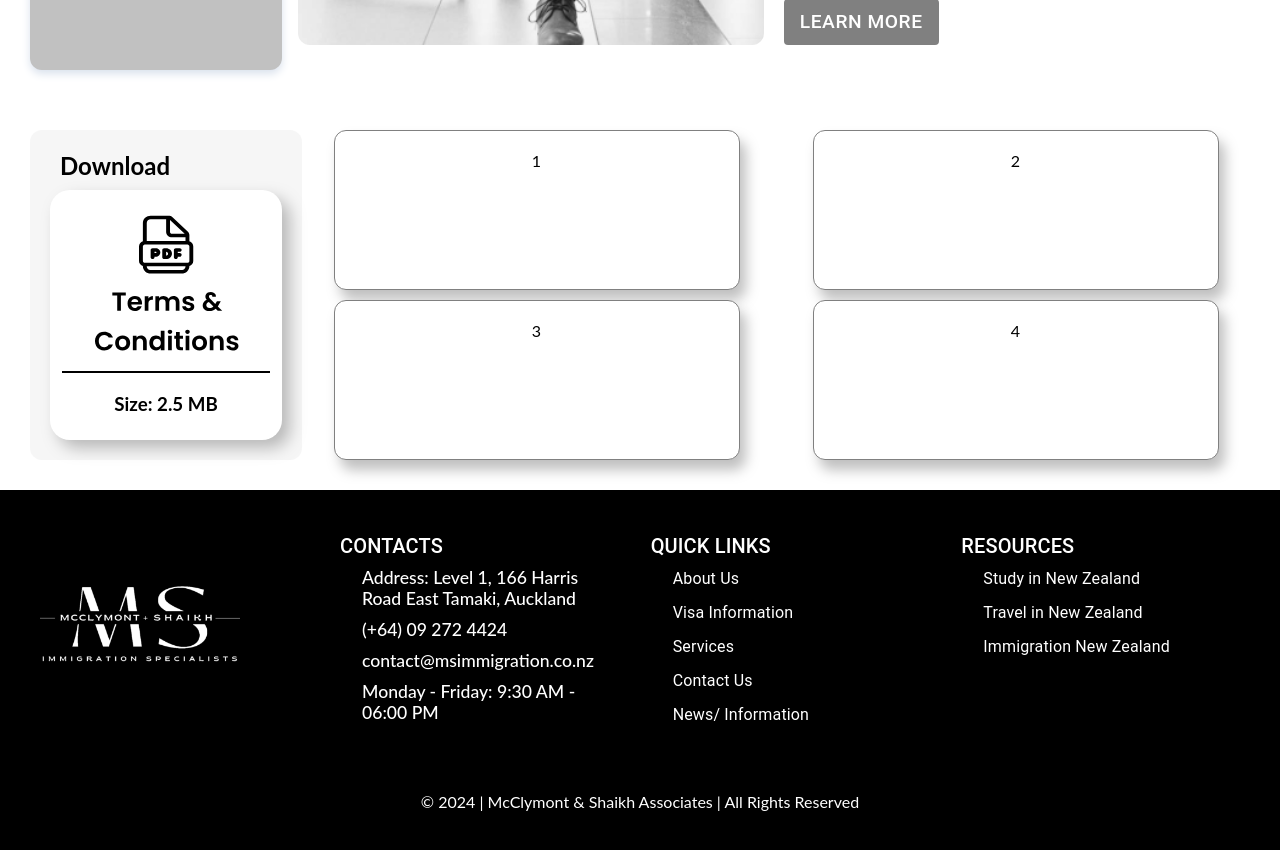
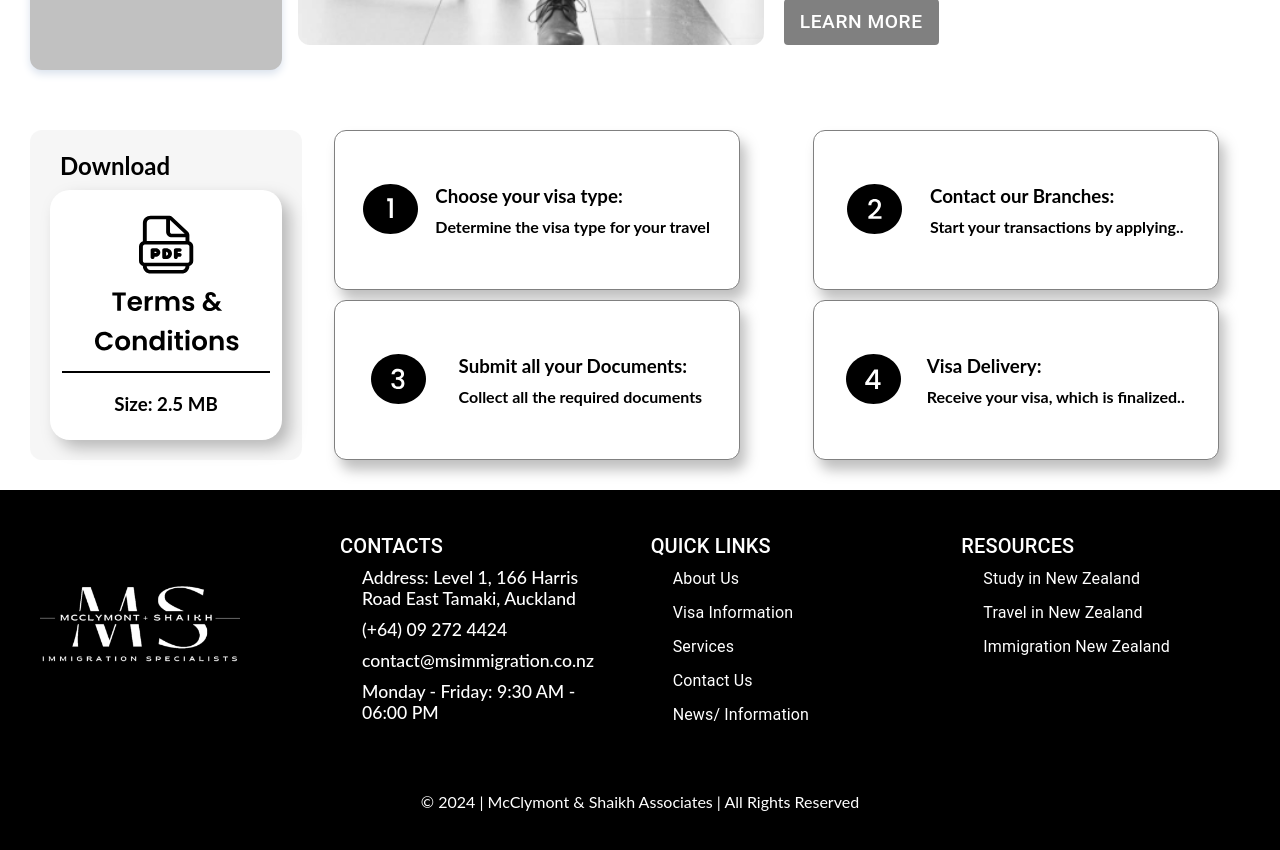
Before and after one commit to SnapAman/immigration-website, a React (Vite) app: page /visa in a window 1280 px wide. Shown: the part 1360-2210 px from the top of the page. Built offline with nearby package versions, Linux system fonts and the light colour scheme.

Commit message:
Saturday commit

```diff
--- a/src/App.css
+++ b/src/App.css
@@ -13,7 +13,7 @@
   width: 100%;
   top: 0;
   left: 0;
-  z-index: 1;
+  z-index: 100;
 }
 
 .nav.container {
--- a/src/Components/Home/Home.css
+++ b/src/Components/Home/Home.css
@@ -4,21 +4,58 @@
     background-repeat: no-repeat;
     background-position: center;
     background-size: cover;
-
     display: flex;
     justify-content: left;
     align-items: center;
+    position: relative;
+}
+.HomeBackground::before {
+    content: "";
+    position: absolute;
+    top: 0;
+    left: 0;
+    width: 100%;
+    height: 100%;
+    background-color: rgba(0, 0, 0, 0.0);
+}
+@media screen and (max-width: 1100px) {
+    .HomeBackground {
+        background-position-x: -540px ;
+    }
+    .HomeBackground::before {
+        background-color: rgba(0, 0, 0, 0.2);
+    }
+}
+@media screen and (max-width: 768px) {
+    .HomeBackground {
+        background-position-x: -780px ;
+    }
+    .HomeBackground::before {
+        background-color: rgba(0, 0, 0, 0.2);
+    }
+}
+@media screen and (max-width: 480px) {
+    .HomeBackground {
+        background-image: url('../src/assets/MS-98.jpg');
+        background-position-x: center ;
+    }
+    .overlay{
+    background-color: rgba(0, 0, 0, 0.5);
+
+    }
 }
 
 .content {
-    margin-left: 60px;
+    position: relative;
+    z-index: 1;
+    margin-left: 5%;
     margin-top: -130px;
     text-align: left;
 }
 
 .text h1 {
     font-weight: 400;
-    font-size: 80px;
+    font-size: 5vw;
     color: #fff;
 }
 
@@ -26,6 +63,7 @@
     margin-top: 25px !important;
     font-size: 1.2rem !important;
     background-color: gray !important;
+    /* width: 70%; */
 }
 
 .gateway-wrapper {
@@ -37,9 +75,30 @@
 }
 
 .gateway-wrapper h1 {
-
     font-size: 3rem;
     margin: 0px 0px;
+}
+
+/* Media query for tablets */
+@media screen and (max-width: 768px) {
+    .content {
+        margin-left: 10%;
+    }
+
+    .text h1 {
+        font-size: 6vw;
+    }
+}
+
+@media screen and (max-width: 480px) {
+    .content {
+        margin-left: 0;
+        margin-top: 0;
+    }
+
+    .text h1 {
+        font-size: 8vw;
+    }
 }
 
 .sep-line {
@@ -59,9 +118,9 @@
     margin-top: 10px;
 }
 
-.conclusion-div{
+.conclusion-div {
     height: 30vh;
-    background-color: rgba(0, 0, 0, 0.66000002622);
+    background-color: rgba(0, 0, 0, 0.66);
     color: white;
     font-size: 1.5rem;
     display: grid;
@@ -69,6 +128,22 @@
     padding: 30px;
     font-family: "Poppins", sans-serif;
 }
+
+@media screen and (max-width: 768px) {
+    .conclusion-div {
+        height: auto;
+        padding: 20px;
+        text-align: center;
+        font-size: 1.2rem;
+    }
+}
+
+@media screen and (max-width: 480px) {
+    .conclusion-div {
+        font-size: 1rem;
+    }
+}
+
 
 .ourteam-wrapper {
     background-color: #D9D9D9;
@@ -108,18 +183,7 @@
     margin-top: 4rem;
 }
 
-@media (max-width:1100px) {
-    .HomeBackground {
-        background-position-x: -400px ;
-    }
-
-}
-
 @media (max-width:700px) {
-
-    .HomeBackground {
-        background-position-x: -980px ;
-    }
 
     .content {
         margin-left: 30px;
@@ -158,7 +222,8 @@
         font-size: 2rem;
         margin-top: 30px;
     }
-    .ourteam-wrapper-para p{
+
+    .ourteam-wrapper-para p {
         margin: 20px 10px;
         font-size: 1rem;
     }
--- a/src/Components/VisaInfo/VisaInfo.css
+++ b/src/Components/VisaInfo/VisaInfo.css
@@ -91,4 +91,13 @@
     filter: drop-shadow(6px 10px 6.599999904632568px rgba(0, 0, 0, 0.25));
     border-radius: 12px;
     border: 1px solid #808080;
+    display: flex;
+    align-items: center;
+    justify-content: space-around;
 }
+.uniquclassText{
+    text-align: start;
+}
+.uniquclassText h4{
+    margin-top: 10px;
+}
--- a/src/Components/VisaInfo/VisaInfo.jsx
+++ b/src/Components/VisaInfo/VisaInfo.jsx
@@ -69,10 +69,58 @@ function VisaInfo() {
           </Tooltip>
         </div>
         <div class="parentDiv">
-          <div class="childDiv uniqueClass">1</div>
-          <div class="childDiv uniqueClass">2</div>
-          <div class="childDiv uniqueClass">3</div>
-          <div class="childDiv uniqueClass">4</div>
+          <div class="childDiv uniqueClass">
+            <div>
+              <svg width="55" height="50" viewBox="0 0 55 50" fill="none" xmlns="http://www.w3.org/2000/svg">
+                <path d="M55 25C55 38.8071 42.6878 50 27.5 50C12.3122 50 0 38.8071 0 25C0 11.1929 12.3122 0 27.5 0C42.6878 0 55 11.1929 55 25Z" fill="black" />
+                <path d="M24.215 17.125V14.317H29.831V34H26.726V17.125H24.215Z" fill="white" />
+              </svg>
+
+            </div>
+            <div className='uniquclassText'>
+              <h3>Choose your visa type:</h3>
+              <h4>Determine the visa type for your travel</h4>
+            </div>
+          </div>
+          <div class="childDiv uniqueClass">
+            <div>
+              <svg width="55" height="50" viewBox="0 0 55 50" fill="none" xmlns="http://www.w3.org/2000/svg">
+                <path d="M55 25C55 38.8071 42.6878 50 27.5 50C12.3122 50 0 38.8071 0 25C0 11.1929 12.3122 0 27.5 0C42.6878 0 55 11.1929 55 25Z" fill="black" />
+                <path d="M23.321 30.815C25.049 29.321 26.408 28.097 27.398 27.143C28.406 26.171 29.243 25.163 29.909 24.119C30.575 23.075 30.908 22.031 30.908 20.987C30.908 19.907 30.647 19.061 30.125 18.449C29.621 17.837 28.82 17.531 27.722 17.531C26.66 17.531 25.832 17.873 25.238 18.557C24.662 19.223 24.356 20.123 24.32 21.257H21.35C21.404 19.205 22.016 17.639 23.186 16.559C24.374 15.461 25.877 14.912 27.695 14.912C29.657 14.912 31.187 15.452 32.285 16.532C33.401 17.612 33.959 19.052 33.959 20.852C33.959 22.148 33.626 23.399 32.96 24.605C32.312 25.793 31.529 26.864 30.611 27.818C29.711 28.754 28.559 29.843 27.155 31.085L25.94 32.165H34.499V34.73H21.377V32.489L23.321 30.815Z" fill="white" />
+              </svg>
+
+            </div>
+            <div className='uniquclassText'>
+              <h3>Contact our Branches:</h3>
+              <h4>Start your transactions by applying..</h4>
+            </div>
+          </div>
+          <div class="childDiv uniqueClass">
+            <div>
+              <svg width="55" height="50" viewBox="0 0 55 50" fill="none" xmlns="http://www.w3.org/2000/svg">
+                <path d="M55 25C55 38.8071 42.6878 50 27.5 50C12.3122 50 0 38.8071 0 25C0 11.1929 12.3122 0 27.5 0C42.6878 0 55 11.1929 55 25Z" fill="black" />
+                <path d="M20.566 20.177C20.674 18.503 21.313 17.198 22.483 16.262C23.671 15.326 25.183 14.858 27.019 14.858C28.279 14.858 29.368 15.083 30.286 15.533C31.204 15.983 31.897 16.595 32.365 17.369C32.833 18.143 33.067 19.016 33.067 19.988C33.067 21.104 32.77 22.058 32.176 22.85C31.582 23.642 30.871 24.173 30.043 24.443V24.551C31.105 24.875 31.933 25.469 32.527 26.333C33.121 27.179 33.418 28.268 33.418 29.6C33.418 30.662 33.175 31.607 32.689 32.435C32.203 33.263 31.483 33.92 30.529 34.406C29.575 34.874 28.432 35.108 27.1 35.108C25.156 35.108 23.554 34.613 22.294 33.623C21.052 32.615 20.386 31.175 20.296 29.303H23.266C23.338 30.257 23.707 31.04 24.373 31.652C25.039 32.246 25.939 32.543 27.073 32.543C28.171 32.543 29.017 32.246 29.611 31.652C30.205 31.04 30.502 30.257 30.502 29.303C30.502 28.043 30.097 27.152 29.287 26.63C28.495 26.09 27.271 25.82 25.615 25.82H24.913V23.282H25.642C27.1 23.264 28.207 23.021 28.963 22.553C29.737 22.085 30.124 21.347 30.124 20.339C30.124 19.475 29.845 18.791 29.287 18.287C28.729 17.765 27.937 17.504 26.911 17.504C25.903 17.504 25.12 17.765 24.562 18.287C24.004 18.791 23.671 19.421 23.563 20.177H20.566Z" fill="white" />
+              </svg>
+
+            </div>
+            <div className='uniquclassText'>
+              <h3>Submit all your Documents:</h3>
+              <h4>Collect all the required documents</h4>
+            </div>
+          </div>
+          <div class="childDiv uniqueClass">
+            <div>
+              <svg width="55" height="50" viewBox="0 0 55 50" fill="none" xmlns="http://www.w3.org/2000/svg">
+                <path d="M55 25C55 38.8071 42.6878 50 27.5 50C12.3122 50 0 38.8071 0 25C0 11.1929 12.3122 0 27.5 0C42.6878 0 55 11.1929 55 25Z" fill="black" />
+                <path d="M19.242 30.896V28.574L28.314 15.56H32.04V28.223H34.551V30.896H32.04V35H29.016V30.896H19.242ZM29.151 18.692L22.779 28.223H29.151V18.692Z" fill="white" />
+              </svg>
+
+            </div>
+            <div className='uniquclassText'>
+              <h3>Visa Delivery:</h3>
+              <h4>Receive your visa, which is finalized..</h4>
+            </div>
+          </div>
         </div>
       </div>
       <Footer />
```
Also changed, not shown: 1 other file (tests, documents, lock files or other folders).
